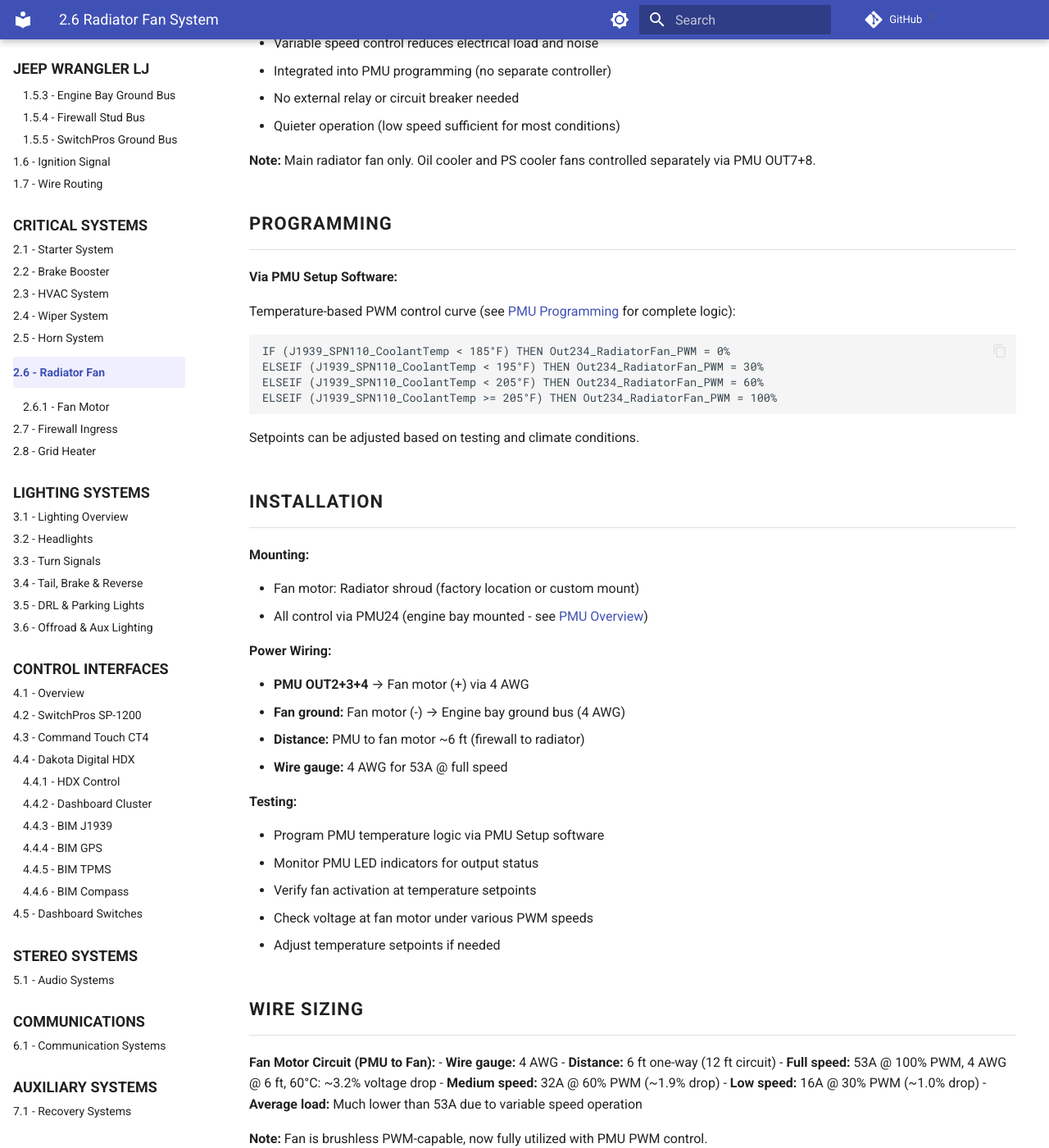
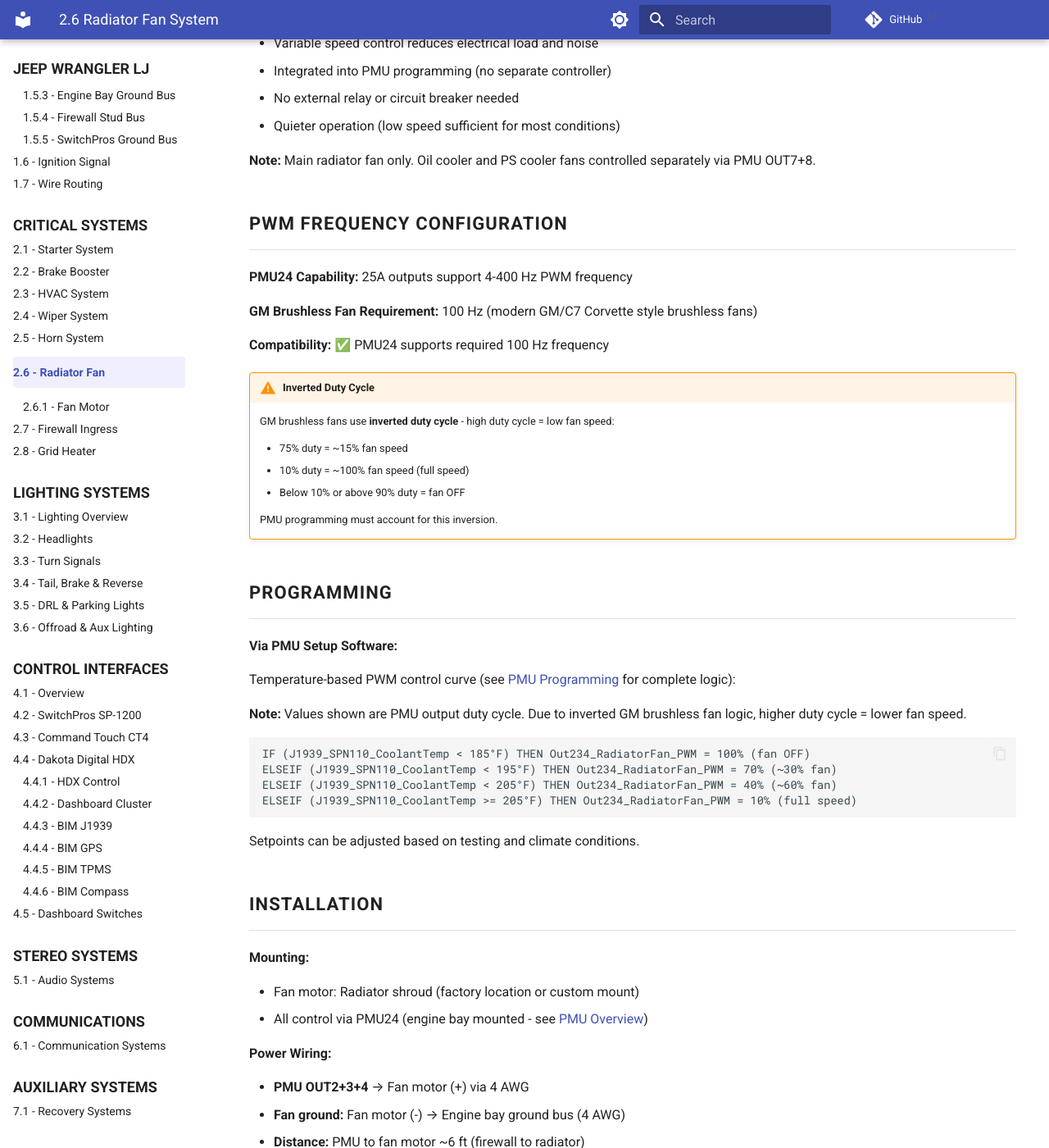
Before and after one commit to sob/drawings, an MkDocs documentation site: the page built from docs/jeep_lj/02-engine-systems/06-radiator-fan/index.md, in a window 1280 px wide and 1400 px high, scrolled down 872 px. Shown: the whole window at 82% size. Built offline with MkDocs 1.6.1 and Material for MkDocs 9.7.7, drawn with Linux system fonts in a browser that asks for light colours; comment, search, counter and statistics services are not loaded; some of the changed text lies outside the part shown.

Commit message:
docs(electrical): document PMU PWM frequency for GM brushless fan
Research findings:
- PMU24 25A outputs: 4-400 Hz PWM frequency range
- GM Camaro brushless fan: requires 100 Hz
- Compatibility: Confirmed compatible

Important discovery: GM brushless fans use INVERTED duty cycle
- High duty cycle = low fan speed
- 10% duty = full speed, 75% duty = ~15% speed
- Updated PMU programming logic to account for inversion

🤖 Generated with [Claude Code](https://claude.com/claude-code)

Co-Authored-By: Claude <noreply@anthropic.com>

````diff
--- a/docs/jeep_lj/02-engine-systems/06-radiator-fan/index.md
+++ b/docs/jeep_lj/02-engine-systems/06-radiator-fan/index.md
@@ -37,17 +37,36 @@ Electric radiator fan with automatic PWM temperature control via PMU24.
 
 **Note:** Main radiator fan only. Oil cooler and PS cooler fans controlled separately via PMU OUT7+8.
 
+## PWM Frequency Configuration
+
+**PMU24 Capability:** 25A outputs support 4-400 Hz PWM frequency
+
+**GM Brushless Fan Requirement:** 100 Hz (modern GM/C7 Corvette style brushless fans)
+
+**Compatibility:** ✅ PMU24 supports required 100 Hz frequency
+
+!!! warning "Inverted Duty Cycle"
+    GM brushless fans use **inverted duty cycle** - high duty cycle = low fan speed:
+
+    - 75% duty = ~15% fan speed
+    - 10% duty = ~100% fan speed (full speed)
+    - Below 10% or above 90% duty = fan OFF
+
+    PMU programming must account for this inversion.
+
 ## Programming
 
 **Via PMU Setup Software:**
 
 Temperature-based PWM control curve (see [PMU Programming][pmu-programming] for complete logic):
 
+**Note:** Values shown are PMU output duty cycle. Due to inverted GM brushless fan logic, higher duty cycle = lower fan speed.
+
 ```
-IF (J1939_SPN110_CoolantTemp < 185°F) THEN Out234_RadiatorFan_PWM = 0%
-ELSEIF (J1939_SPN110_CoolantTemp < 195°F) THEN Out234_RadiatorFan_PWM = 30%
-ELSEIF (J1939_SPN110_CoolantTemp < 205°F) THEN Out234_RadiatorFan_PWM = 60%
-ELSEIF (J1939_SPN110_CoolantTemp >= 205°F) THEN Out234_RadiatorFan_PWM = 100%
+IF (J1939_SPN110_CoolantTemp < 185°F) THEN Out234_RadiatorFan_PWM = 100% (fan OFF)
+ELSEIF (J1939_SPN110_CoolantTemp < 195°F) THEN Out234_RadiatorFan_PWM = 70% (~30% fan)
+ELSEIF (J1939_SPN110_CoolantTemp < 205°F) THEN Out234_RadiatorFan_PWM = 40% (~60% fan)
+ELSEIF (J1939_SPN110_CoolantTemp >= 205°F) THEN Out234_RadiatorFan_PWM = 10% (full speed)
 ```
 
 Setpoints can be adjusted based on testing and climate conditions.
@@ -95,8 +114,8 @@ Setpoints can be adjusted based on testing and climate conditions.
 - [ ] Determine optimal temperature setpoints for R2.8 (adjust PWM curve)
 - [ ] Verify actual PMU to fan motor distance during installation (6 ft estimated)
 - [ ] Test voltage drop under load at fan terminals (all PWM speeds)
-- [ ] Verify PMU PWM frequency compatibility with Camaro fan motor (100-1000 Hz optimal)
 - [ ] Tune PWM curve based on real-world operating conditions
+- [ ] Verify inverted duty cycle behavior during initial testing
 
 ## Related Documentation
 
````
Also changed, not shown: docs/jeep_lj/08-installation/01-tbd-tracker.md (+4 -4 lines).
